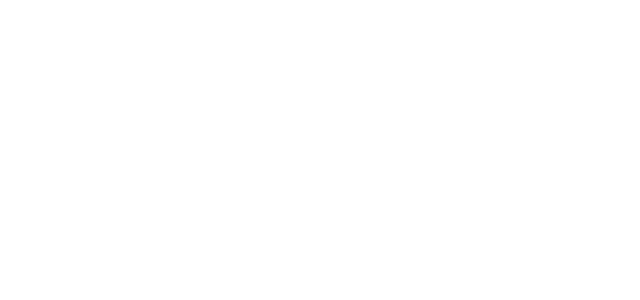
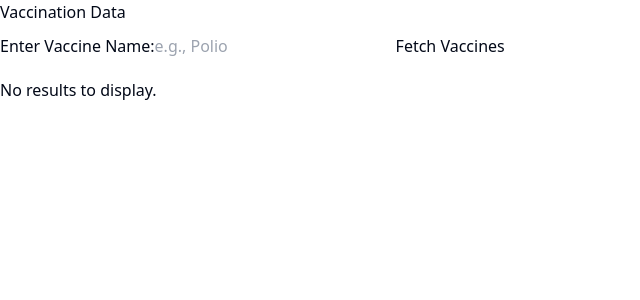
Before and after one commit to FizzToni/myJourneyFE, a Vue app: page /test in a window 1280 px wide. Before the commit this address had no page. Shown: the top 300 px of the page, without its empty margins (0-640 px from the left). Built offline with nearby package versions, Linux system fonts and the light colour scheme; the HTML template or start-up script is replaced by a standard one.

Commit message:
getVaccine implemented in testpage

```diff
--- a/src/router/index.ts
+++ b/src/router/index.ts
@@ -1,11 +1,13 @@
 import { createRouter, createWebHistory } from 'vue-router'
 import AuthPage from '@/views/AuthPage.vue'
 import MainJourneyPage from '@/views/MainJourneyPage.vue'
+import TestPage from "@/views/TestPage.vue";
 
 const routes = [
   { path: '/', redirect: '/login' }, // default to login page
   { path: '/login', name: 'Login', component: AuthPage },
-  { path: '/main', name: 'Main', component: MainJourneyPage }
+  { path: '/main', name: 'Main', component: MainJourneyPage },
+  { path: '/test', name: 'Test', component: TestPage }
 ]
 
 const router = createRouter({
--- /dev/null
+++ b/src/views/TestPage.vue
@@ -0,0 +1,91 @@
+<script setup lang="ts">
+import { ref } from 'vue';
+
+const inputValue = ref('');
+const vaccines = ref<{ name: string; manufacturer: string }[]>([]);
+const errorMessage = ref('');
+
+const fetchVaccines = async () => {
+  errorMessage.value = ''; // Reset error message
+
+  // Erstelle den JSON-Body mit dem Namen
+  const requestBody = { name: inputValue.value };
+
+  try {
+    const response = await fetch('https://n8n.tonii.at/webhook-test/getVaccine', {
+      method: 'POST', // Ändere die Methode auf POST
+      headers: {
+        'Content-Type': 'application/json', // Setze den Content-Type auf JSON
+      },
+      body: JSON.stringify(requestBody), // Der JSON-Body mit dem Namen
+    });
+
+    const data = await response.json();
+
+    // Angenommen, das Antwortformat ist wie oben beschrieben
+    const resultArray = data?.[0]?.result;
+    if (Array.isArray(resultArray)) {
+      vaccines.value = resultArray.map((item: any) => ({
+        name: item.name,
+        manufacturer: item.manufacturer,
+      }));
+    } else {
+      vaccines.value = [];
+      errorMessage.value = 'Invalid response format.';
+    }
+  } catch (error) {
+    vaccines.value = [];
+    errorMessage.value = 'An error occurred while fetching the data.';
+    console.error(error);
+  }
+};
+</script>
+
+<template>
+  <h1>Vaccination Data</h1>
+  <div>
+    <label for="vaccine-name">Enter Vaccine Name:</label>
+    <input id="vaccine-name" type="text" v-model="inputValue" placeholder="e.g., Polio" />
+    <button @click="fetchVaccines">Fetch Vaccines</button>
+  </div>
+
+  <div v-if="errorMessage" style="color: red; margin-top: 10px;">
+    {{ errorMessage }}
+  </div>
+
+  <div v-if="vaccines.length > 0" style="margin-top: 20px;">
+    <h2>Results:</h2>
+    <ul>
+      <li v-for="(vaccine, index) in vaccines" :key="index">
+        <strong>Name:</strong> {{ vaccine.name }} <br />
+        <strong>Manufacturer:</strong> {{ vaccine.manufacturer }}
+      </li>
+    </ul>
+  </div>
+
+  <div v-else-if="!errorMessage" style="margin-top: 20px;">
+    <p>No results to display.</p>
+  </div>
+</template>
+
+<style scoped>
+div {
+  margin: 10px 0;
+}
+
+input {
+  margin-right: 10px;
+}
+
+ul {
+  list-style-type: none;
+  padding: 0;
+}
+
+li {
+  margin-bottom: 10px;
+  padding: 10px;
+  border: 1px solid #ccc;
+  border-radius: 5px;
+}
+</style>
```
